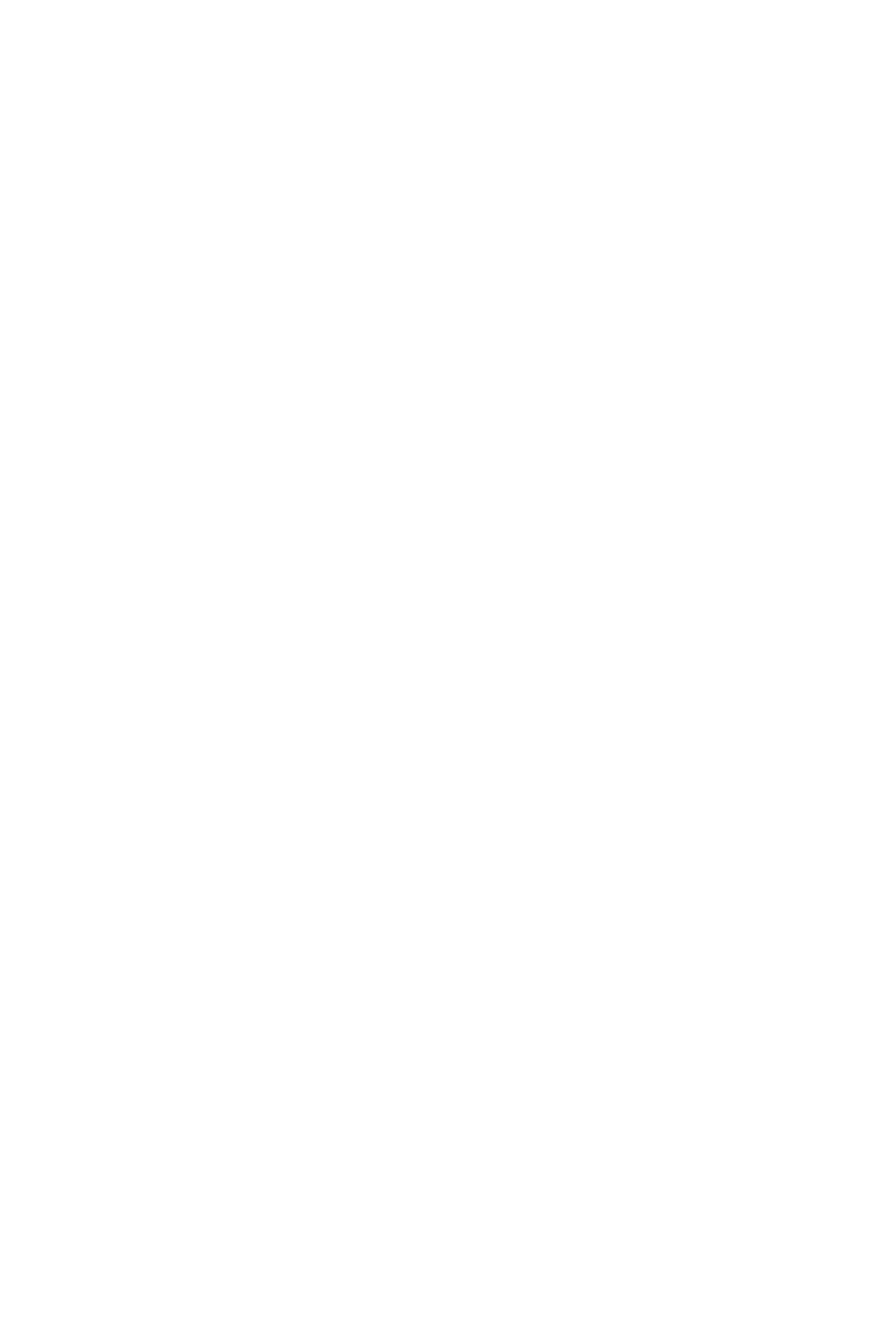
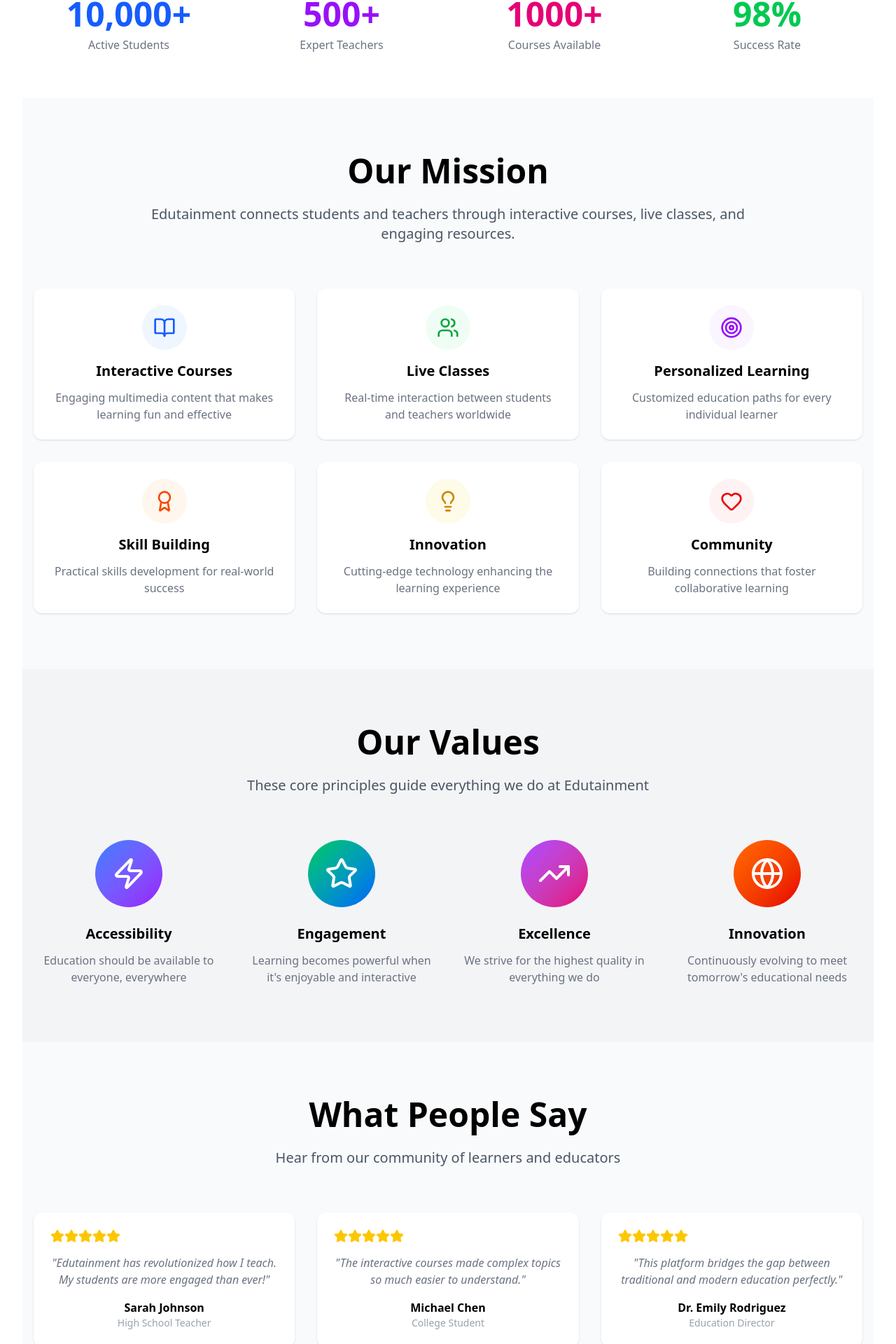
Before and after one commit to Nandanikirtani/Edutainment, a React (Vite) app in the folder frontend/: page / in a window 1280 px wide. Shown: the part 554-2474 px from the top of the page at 70% size. Before the commit the page ends 800 px from the top, so only its background shows below. Built offline with nearby package versions, Linux system fonts and the light colour scheme.

Commit message:
About done

```diff
--- a/frontend/src/App.jsx
+++ b/frontend/src/App.jsx
@@ -3,6 +3,7 @@
 import viteLogo from '/vite.svg'
 import './App.css'
 import Navbar from './components/Navbar'
+import About from './pages/About'
 
 function App() {
   const [count, setCount] = useState(0)
@@ -10,7 +11,8 @@
   return (
     <>
       <Navbar/>
-    </>
+     <About/>
+     </>
   )
 }
 
--- a/frontend/src/pages/About.jsx
+++ b/frontend/src/pages/About.jsx
@@ -1,9 +1,165 @@
-import React from 'react'
+import React, { useState, useEffect } from "react";
+import {
+  BookOpen, Users, Target, Award, Lightbulb, Heart, Zap, Star,
+  TrendingUp, Globe
+} from "lucide-react";
 
-export default function About() {
+const About = () => {
+  const [counters, setCounters] = useState({ students: 0, teachers: 0, courses: 0, success: 0 });
+  const [isVisible, setIsVisible] = useState(false);
+
+  useEffect(() => {
+    const timer = setTimeout(() => setIsVisible(true), 500);
+    return () => clearTimeout(timer);
+  }, []);
+
+  useEffect(() => {
+    if (isVisible) {
+      const targets = { students: 10000, teachers: 500, courses: 1000, success: 98 };
+      const duration = 2000;
+      const increment = 50;
+
+      Object.keys(targets).forEach(key => {
+        let current = 0;
+        const target = targets[key];
+        const step = target / (duration / increment);
+
+        const timer = setInterval(() => {
+          current += step;
+          if (current >= target) {
+            current = target;
+            clearInterval(timer);
+          }
+          setCounters(prev => ({ ...prev, [key]: Math.floor(current) }));
+        }, increment);
+      });
+    }
+  }, [isVisible]);
+
+  const features = [
+    { icon: BookOpen, title: "Interactive Courses", description: "Engaging multimedia content that makes learning fun and effective", color: "bg-blue-50 text-blue-600" },
+    { icon: Users, title: "Live Classes", description: "Real-time interaction between students and teachers worldwide", color: "bg-green-50 text-green-600" },
+    { icon: Target, title: "Personalized Learning", description: "Customized education paths for every individual learner", color: "bg-purple-50 text-purple-600" },
+    { icon: Award, title: "Skill Building", description: "Practical skills development for real-world success", color: "bg-orange-50 text-orange-600" },
+    { icon: Lightbulb, title: "Innovation", description: "Cutting-edge technology enhancing the learning experience", color: "bg-yellow-50 text-yellow-600" },
+    { icon: Heart, title: "Community", description: "Building connections that foster collaborative learning", color: "bg-red-50 text-red-600" }
+  ];
+
+  const values = [
+    { icon: Zap, title: "Accessibility", description: "Education should be available to everyone, everywhere", gradient: "from-blue-500 to-purple-600" },
+    { icon: Star, title: "Engagement", description: "Learning becomes powerful when it's enjoyable and interactive", gradient: "from-green-500 to-blue-600" },
+    { icon: TrendingUp, title: "Excellence", description: "We strive for the highest quality in everything we do", gradient: "from-purple-500 to-pink-600" },
+    { icon: Globe, title: "Innovation", description: "Continuously evolving to meet tomorrow's educational needs", gradient: "from-orange-500 to-red-600" }
+  ];
+
+  const testimonials = [
+    { name: "Sarah Johnson", role: "High School Teacher", content: "Edutainment has revolutionized how I teach. My students are more engaged than ever!", rating: 5 },
+    { name: "Michael Chen", role: "College Student", content: "The interactive courses made complex topics so much easier to understand.", rating: 5 },
+    { name: "Dr. Emily Rodriguez", role: "Education Director", content: "This platform bridges the gap between traditional and modern education perfectly.", rating: 5 }
+  ];
+
   return (
-    <div>
+    <div className="min-h-screen bg-gray-50 overflow-hidden">
+      {/* Hero Section */}
+      <section className="relative py-20 text-center bg-gradient-to-br from-blue-600 via-purple-600 to-pink-500 text-white">
+        <h1 className="text-6xl font-bold mb-6">About <span className="text-yellow-300">Edutainment</span></h1>
+        <p className="text-xl max-w-3xl mx-auto mb-8">Transforming education through innovation, collaboration, and personalized learning experiences.</p>
+        <div className="flex flex-col sm:flex-row gap-4 justify-center">
+          <button className="px-6 py-3 bg-white text-blue-600 rounded-lg font-semibold">Join Our Community</button>
+          <button className="px-6 py-3 border border-white rounded-lg font-semibold">Watch Our Story</button>
+        </div>
+      </section>
 
+      {/* Stats */}
+      <section className="py-16 bg-white">
+        <div className="max-w-7xl mx-auto grid grid-cols-2 lg:grid-cols-4 gap-8 px-4">
+          <Stat value={`${counters.students.toLocaleString()}+`} label="Active Students" color="text-blue-600" />
+          <Stat value={`${counters.teachers}+`} label="Expert Teachers" color="text-purple-600" />
+          <Stat value={`${counters.courses}+`} label="Courses Available" color="text-pink-600" />
+          <Stat value={`${counters.success}%`} label="Success Rate" color="text-green-500" />
+        </div>
+      </section>
+
+      {/* Features */}
+      <section className="py-20 text-center">
+        <h2 className="text-5xl font-bold mb-6">Our Mission</h2>
+        <p className="text-xl max-w-4xl mx-auto mb-16 text-gray-600">
+          Edutainment connects students and teachers through interactive courses, live classes, and engaging resources.
+        </p>
+        <div className="grid grid-cols-1 md:grid-cols-2 lg:grid-cols-3 gap-8 px-4">
+          {features.map((f, i) => <FeatureCard key={i} {...f} />)}
+        </div>
+      </section>
+
+      {/* Values */}
+      <section className="py-20 bg-gray-100 text-center">
+        <h2 className="text-5xl font-bold mb-6">Our Values</h2>
+        <p className="text-xl max-w-3xl mx-auto mb-16 text-gray-600">These core principles guide everything we do at Edutainment</p>
+        <div className="grid grid-cols-1 md:grid-cols-2 lg:grid-cols-4 gap-8 px-4">
+          {values.map((v, i) => <ValueCard key={i} {...v} />)}
+        </div>
+      </section>
+
+      {/* Testimonials */}
+      <section className="py-20 text-center">
+        <h2 className="text-5xl font-bold mb-6">What People Say</h2>
+        <p className="text-xl max-w-3xl mx-auto mb-16 text-gray-600">Hear from our community of learners and educators</p>
+        <div className="grid grid-cols-1 md:grid-cols-3 gap-8 px-4">
+          {testimonials.map((t, i) => <TestimonialCard key={i} {...t} />)}
+        </div>
+      </section>
+
+      {/* CTA */}
+      <section className="py-20 bg-gradient-to-r from-blue-600 via-purple-600 to-pink-500 text-center text-white">
+        <h2 className="text-5xl font-bold mb-6">Ready to Transform Education?</h2>
+        <p className="text-xl mb-8">Join thousands of students and teachers already learning with us</p>
+        <div className="flex flex-col sm:flex-row gap-4 justify-center">
+          <button className="px-6 py-3 bg-white text-blue-600 rounded-lg font-semibold">Start Learning Today</button>
+          <button className="px-6 py-3 border border-white rounded-lg font-semibold">Become a Teacher</button>
+        </div>
+      </section>
     </div>
-  )
-}
+  );
+};
+
+const Stat = ({ value, label, color }) => (
+  <div className="text-center">
+    <div className={`text-5xl font-bold mb-2 ${color}`}>{value}</div>
+    <div className="text-gray-500 font-medium">{label}</div>
+  </div>
+);
+
+const FeatureCard = ({ icon: Icon, title, description, color }) => (
+  <div className="bg-white p-6 rounded-xl shadow hover:shadow-lg transition-all text-center">
+    <div className={`w-16 h-16 ${color} rounded-full flex items-center justify-center mx-auto mb-4`}>
+      <Icon className="w-8 h-8" />
+    </div>
+    <h3 className="text-xl font-semibold mb-3">{title}</h3>
+    <p className="text-gray-500">{description}</p>
+  </div>
+);
+
+const ValueCard = ({ icon: Icon, title, description, gradient }) => (
+  <div className="text-center">
+    <div className={`w-24 h-24 bg-gradient-to-br ${gradient} rounded-full flex items-center justify-center mx-auto mb-6`}>
+      <Icon className="w-12 h-12 text-white" />
+    </div>
+    <h3 className="text-xl font-semibold mb-3">{title}</h3>
+    <p className="text-gray-500">{description}</p>
+  </div>
+);
+
+const TestimonialCard = ({ name, role, content, rating }) => (
+  <div className="bg-white p-6 rounded-xl shadow hover:shadow-lg transition-all">
+    <div className="flex mb-4">
+      {[...Array(rating)].map((_, i) => (
+        <Star key={i} className="w-5 h-5 text-yellow-400 fill-current" />
+      ))}
+    </div>
+    <p className="text-gray-500 mb-4 italic">"{content}"</p>
+    <p className="font-semibold">{name}</p>
+    <p className="text-sm text-gray-400">{role}</p>
+  </div>
+);
+
+export default About;
```
